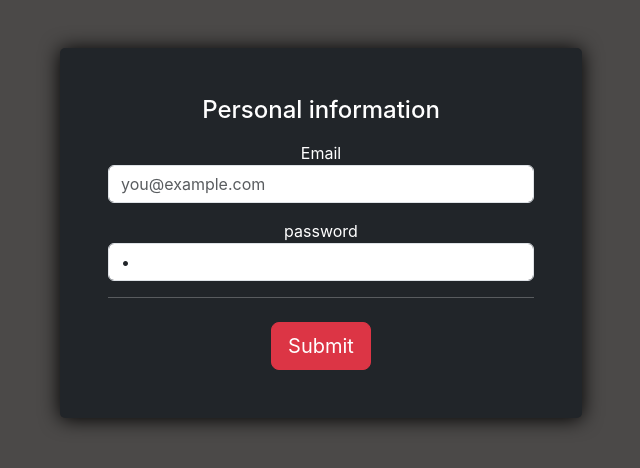
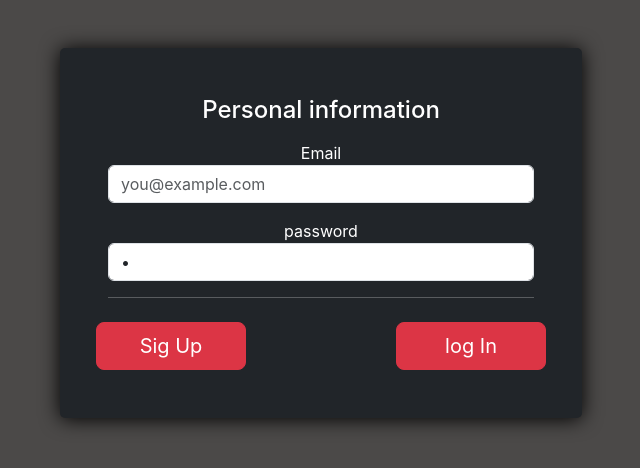
Before and after one commit to Thien2220/fullstack, a React (Create React App) app in the folder frontend/: page / in a window 1280 px wide. Shown: the top 468 px of the page, without its empty margins (319-959 px from the left). Built offline with nearby package versions, Linux system fonts and the light colour scheme.

Commit message:
login+logout

```diff
--- a/frontend/src/component/Authentication.js
+++ b/frontend/src/component/Authentication.js
@@ -1,10 +1,9 @@
 import { useFormik } from "formik";
-import { useFetcher, useFetchers } from "react-router-dom";
+import { useFetcher } from "react-router-dom";
 import * as yup from "yup";
+
 const Authentication = () => {
   const fetcher = useFetcher();
-  const fetchers = useFetchers();
-  console.log(fetchers);
   const formik = useFormik({
     initialValues: {
       email: "",
@@ -23,14 +22,28 @@ const Authentication = () => {
         .required("email không được bỏ trống")
         .email("email không hợp lệ"),
     }),
-    onSubmit: (val) => {
-      console.log(val);
+  });
+  // arr save password invalid to check in email alert
+  const sigupHandler = () => {
+    const nOb = { ...formik.values };
+    nOb.status = "sigup";
+    console.log(nOb);
+    formik.errors.email === undefined &&
       fetcher.submit(
-        { data: JSON.stringify(val) },
+        { data: JSON.stringify(nOb) },
         { method: "PUT", action: "/" }
       );
-    },
-  });
+  };
+  const loginHandler = () => {
+    const nOb = { ...formik.values };
+    nOb.status = "login";
+    console.log(nOb);
+    formik.errors.email === undefined &&
+      fetcher.submit(
+        { data: JSON.stringify(nOb) },
+        { method: "put", action: "/" }
+      );
+  };
 
   return (
     <div className="container m-auto p-5 ">
@@ -42,6 +55,7 @@ const Authentication = () => {
             <div className="mb-3  ">
               <label htmlFor="email">Email</label>
               <input
+                id="email"
                 type="email"
                 className={
                   formik.touched.email
@@ -50,23 +64,34 @@ const Authentication = () => {
                       : "form-control is-valid"
                     : "form-control"
                 }
-                id="email"
-                name="email"
                 {...formik.getFieldProps("email")}
                 placeholder="you@example.com"
               />
+              <p
+                className={
+                  formik.errors.email === undefined && fetcher.data
+                    ? fetcher.data === "success" ||
+                      fetcher.data === "login success"
+                      ? "text-success"
+                      : "text-danger"
+                    : null
+                }
+              >
+                {formik.errors.email === undefined && fetcher.data
+                  ? fetcher.data
+                  : null}
+              </p>
               {formik.touched.email ? (
                 formik.errors.email ? (
                   <p className="text-danger">{formik.errors.email}</p>
-                ) : (
-                  <p className="text-success">email có thể sử dụng</p>
-                )
+                ) : null
               ) : null}
             </div>
 
             <div className="  mb-3">
               <label htmlFor="password">password</label>
               <input
+                id="password"
                 type="password"
                 className={
                   formik.touched.password
@@ -75,8 +100,6 @@ const Authentication = () => {
                       : "form-control is-valid"
                     : "form-control"
                 }
-                id="password"
-                name="password"
                 {...formik.getFieldProps("password")}
               />
               {formik.touched.password ? (
@@ -90,9 +113,22 @@ const Authentication = () => {
           </div>
 
           <hr className="mb-4" />
-          <button className="btn btn-danger btn-lg btn-block" type="submit">
-            Submit
-          </button>
+          <div className="row justify-content-between">
+            <button
+              className="btn col-4 btn-danger btn-lg btn-block"
+              type="button"
+              onClick={sigupHandler}
+            >
+              Sig Up
+            </button>
+            <button
+              className="col-4 btn btn-danger btn-lg"
+              type="button"
+              onClick={loginHandler}
+            >
+              log In
+            </button>
+          </div>
         </fetcher.Form>
       </div>
     </div>
@@ -104,17 +140,28 @@ export const action = async ({ request }) => {
   const formData = await request.formData();
   const data = await formData.get("data");
   console.log(data);
+  const status = JSON.parse(formData.get("data")).status;
+  console.log(status);
   try {
-    const response = await fetch("http://localhost:3002/", {
-      method: "PUT", // or 'PUT'
+    const response = await fetch(`http://localhost:3002/${status}`, {
+      method: "PUT",
       headers: {
         "Content-Type": "application/json",
       },
       body: data,
     });
     const result = await response.json();
-    if (result.newuser !== "error") return { data: "ok" };
-    else return { data: "err" };
+    if (status === "sigup") {
+      return result.newuser;
+    }
+    if (status === "login") {
+      console.log(result.loginUser);
+      if (result.loginUser > 0) {
+        return "login success";
+      } else {
+        return "sai tài khoản hoặc mật khẩu";
+      }
+    }
   } catch (error) {
     console.error("Error:", error);
   }
```
Also changed, not shown: 2 other files (tests, documents, lock files or other folders).
